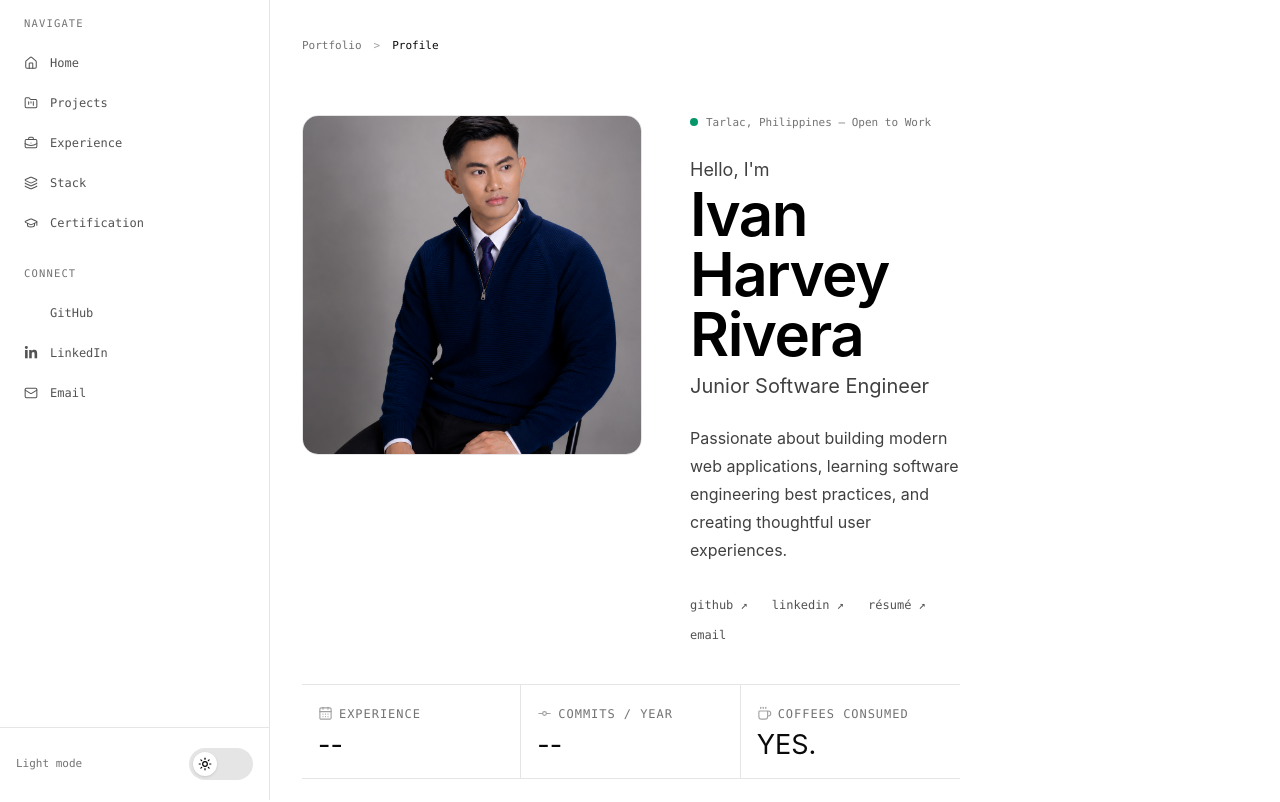
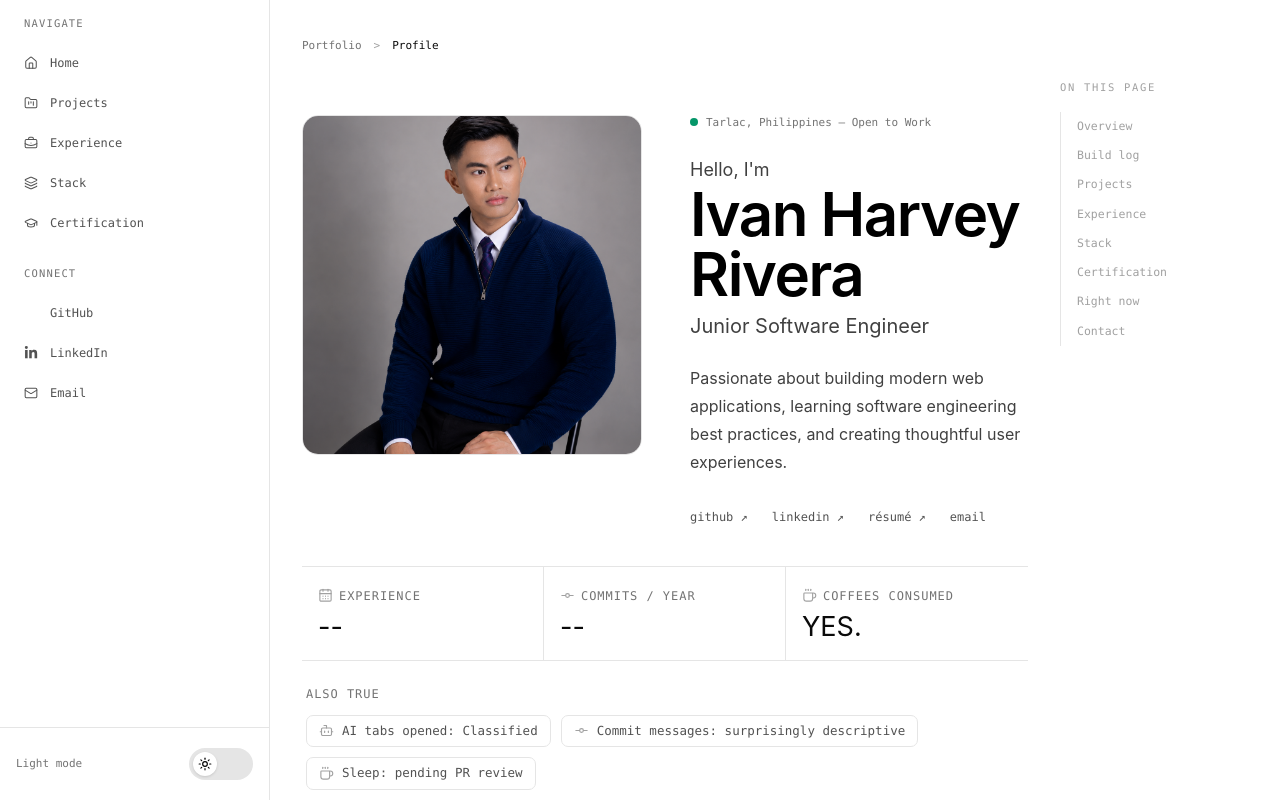
Before and after one commit to The-Young-Swag/Portfolio_DevStudio, a React (Vite) app: page / in a window 1280 px wide. Shown: the top 802 px of the page. Built offline with nearby package versions, Linux system fonts and the light colour scheme; some icons are missing.

Commit message:
refactor(layout): add page navigation rail

```diff
--- a/src/components/layout/Container.tsx
+++ b/src/components/layout/Container.tsx
@@ -3,20 +3,20 @@ import clsx from "clsx";
 
 type ContainerProps = PropsWithChildren<{
     className?: string;
-  }>;
+}>;
 
 export function Container({
     children,
     className,
-}: ContainerProps){
+}: ContainerProps) {
     return (
         <div
-        className={clsx(
-            "mx-auto w-full max-w-7xl px-6 lg:px-8",
-            className,
-        )}
+            className={clsx(
+                "mx-auto w-full max-w-[1080px] px-6 lg:px-8",
+                className,
+            )}
         >
             {children}
         </div>
-    )
+    );
 }
--- a/src/components/layout/PortfolioLayout.tsx
+++ b/src/components/layout/PortfolioLayout.tsx
@@ -1,6 +1,6 @@
 import type { PropsWithChildren } from "react";
 
-import { Sidebar } from "@/components/navigation";
+import { PageRail, Sidebar } from "@/components/navigation";
 
 type PortfolioLayoutProps = PropsWithChildren;
 
@@ -15,7 +15,7 @@ export function PortfolioLayout({
                 {children}
             </main>
 
-            <aside className="hidden w-72 shrink-0 xl:block" />
+            <PageRail />
         </div>
     );
 }
--- /dev/null
+++ b/src/components/navigation/PageRail.tsx
@@ -0,0 +1,96 @@
+const sections = [
+    {
+        id: "overview",
+        label: "Overview",
+    },
+    {
+        id: "github",
+        label: "Build log",
+    },
+    {
+        id: "projects",
+        label: "Projects",
+    },
+    {
+        id: "experience",
+        label: "Experience",
+    },
+    {
+        id: "stack",
+        label: "Stack",
+    },
+    {
+        id: "certification",
+        label: "Certification",
+    },
+    {
+        id: "time",
+        label: "Right now",
+    },
+    {
+        id: "contact",
+        label: "Contact",
+    },
+];
+
+export function PageRail() {
+    return (
+        <aside
+            className="
+            hidden
+            xl:block
+            sticky
+            top-10
+            self-start
+            w-[220px]
+            shrink-0
+            pt-10
+            pr-6
+        "
+        >
+            <p
+                className="
+                    mb-4
+                    font-mono
+                    text-[10.5px]
+                    uppercase
+                    tracking-[0.16em]
+                    text-neutral-400
+                "
+            >
+                On this page
+            </p>
+
+            <nav
+                className="
+                    border-l
+                    border-neutral-200
+                "
+            >
+                {sections.map((section) => (
+                    <a
+                        key={section.id}
+                        href={`#${section.id}`}
+                        className="
+                            block
+                            border-l
+                            border-transparent
+                            -ml-px
+                            px-4
+                            py-1.5
+                            font-mono
+                            text-[11.5px]
+                            text-neutral-400
+                            transition-colors
+                            duration-150
+                            hover:border-[#059669]
+                            hover:text-[#059669]
+                        "
+                    >
+                        {section.label}
+                    </a>
+                ))}
+            </nav>
+        </aside>
+    );
+}
--- a/src/components/navigation/RightRail.tsx
+++ /dev/null
@@ -1,6 +0,0 @@
-export function RightRail() {
-    return (
-        <aside className="hidden xl:block w-48 shrink-0">
-        </aside>
-    );
-}
--- a/src/components/navigation/index.ts
+++ b/src/components/navigation/index.ts
@@ -2,5 +2,5 @@ export * from "./Sidebar";
 export * from "./NavigationList";
 export * from "./ConnectList";
 export * from "./SidebarFooter";
-export * from "./RightRail";
+export * from "./PageRail";
 export * from "./Breadcrumb";
```
